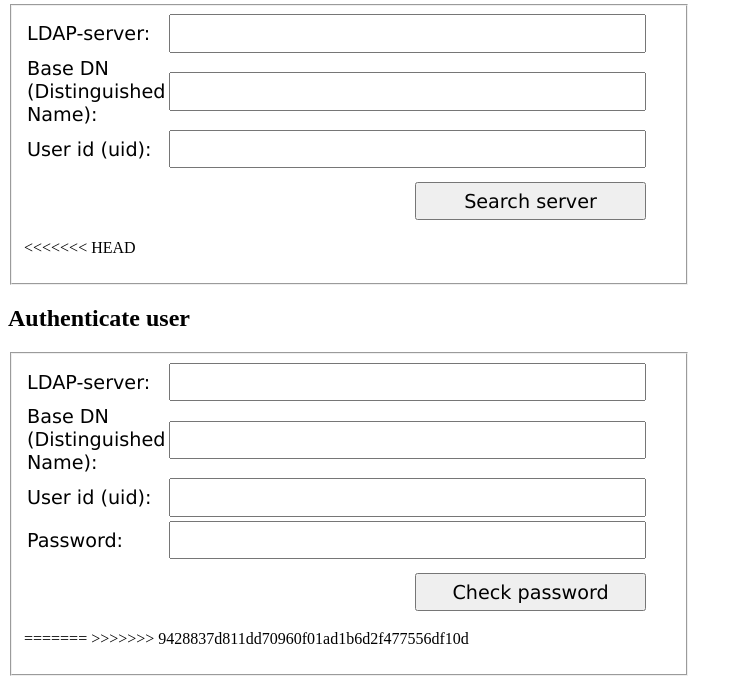
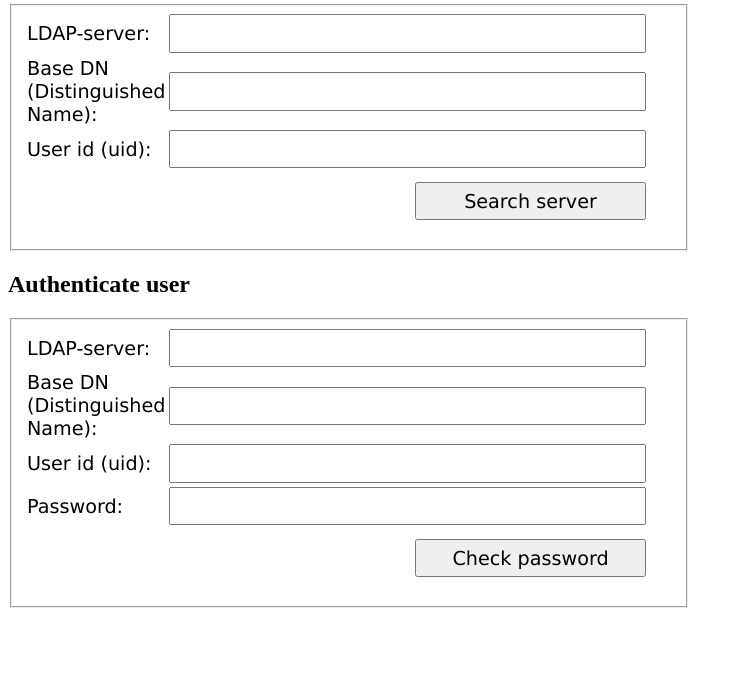
Before and after one commit to mosbth/Utility, a PHP site: page /ldap.php in a window 1280 px wide. Shown: the part 642-1326 px from the top of the page, without its empty margins (0-743 px from the left). After the commit the page ends 1250 px from the top, so only its background shows below. Run offline with PHP 8.4, Linux system fonts and the light colour scheme; data that the repository does not hold is empty.

Commit message:
Updating testprogram for LDAP

```diff
--- a/ldap.php
+++ b/ldap.php
@@ -252,7 +252,6 @@ Shows how to user PHP and LDAP to communicate with a LDAP server.
 </table>
 <p>
 {$searchStatus}
-<<<<<<< HEAD
 </p>
 </fieldset>
 </form>
@@ -285,8 +284,6 @@ Shows how to user PHP and LDAP to communicate with a LDAP server.
 </table>
 <p>
 {$passwordStatus}
-=======
->>>>>>> 9428837d811dd70960f01ad1b6d2f477556df10d
 </p>
 </fieldset>
 </form>
```
